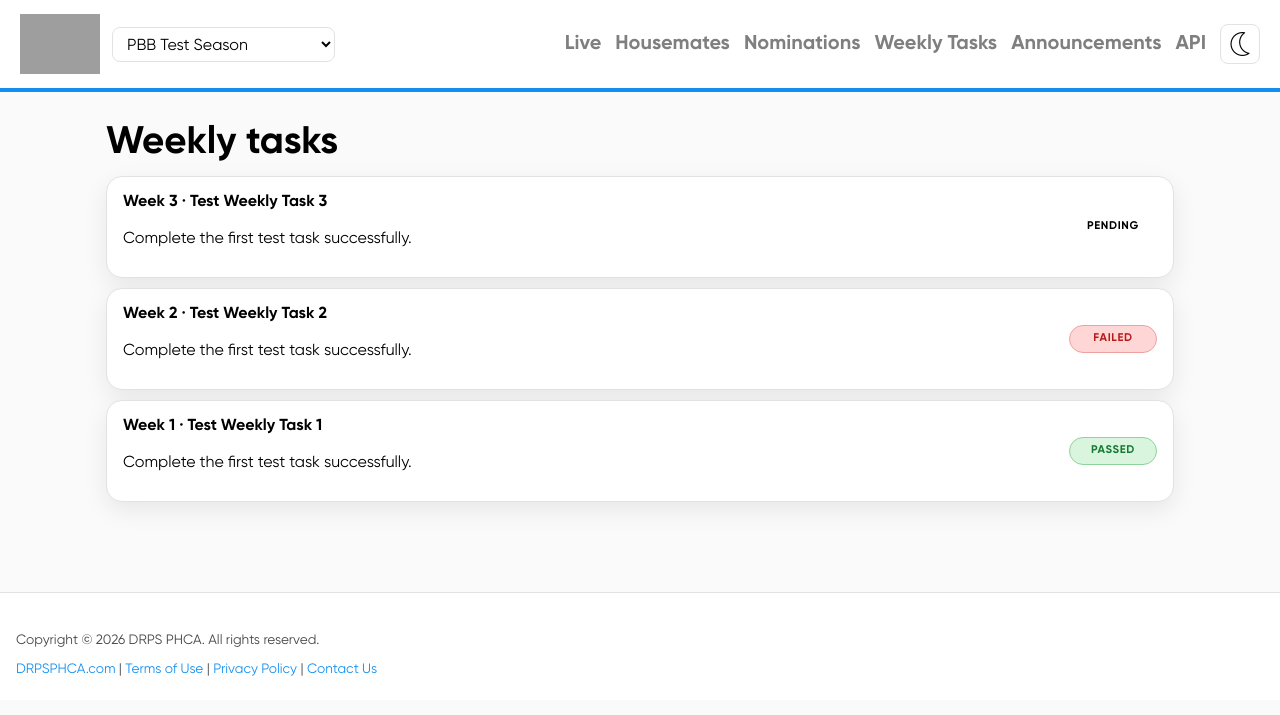
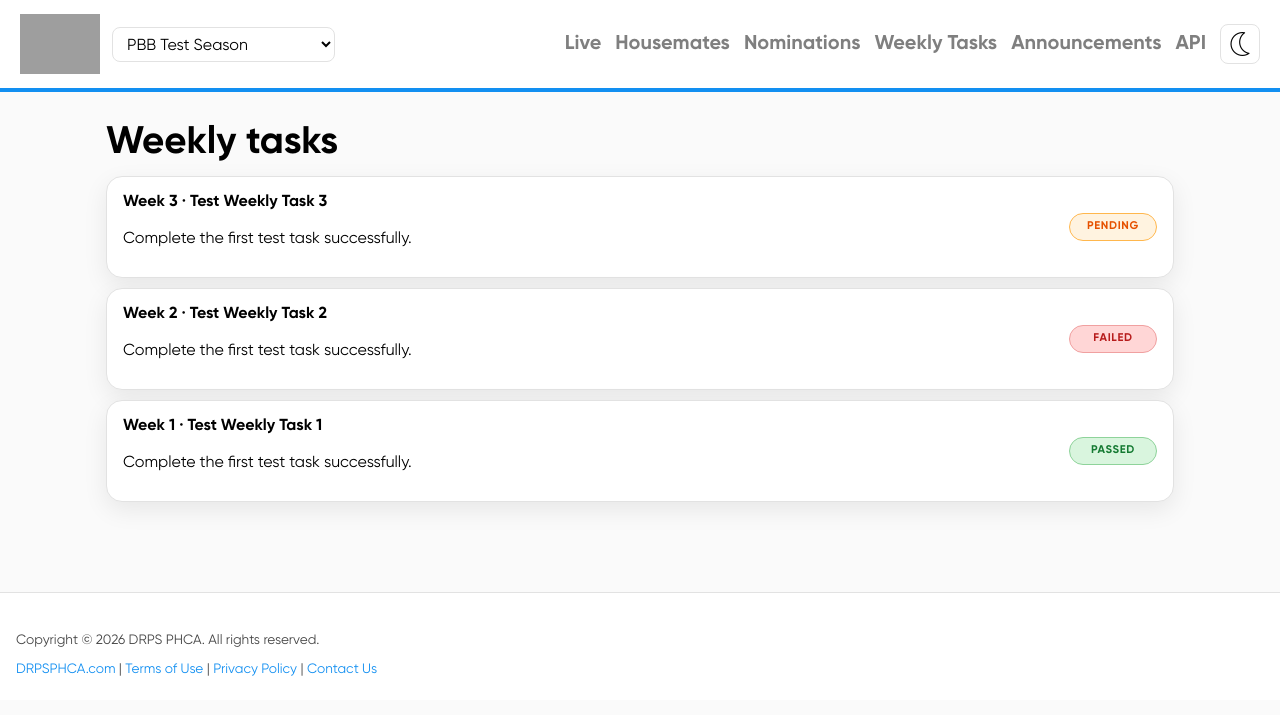
Before and after one commit to drpsphca/PHCASite-PBBUpdates, a Jekyll site: the page built from seasons/test/tasks.md, in a window 1280 px wide. Shown: the top 715 px of the page. Built offline with Jekyll 4.4.1, drawn with Linux system fonts in a browser that asks for light colours; grey boxes are pictures that could not be loaded.

Commit message:
20261014-04

```diff
--- a/assets/css/style.css
+++ b/assets/css/style.css
@@ -375,6 +375,16 @@ html[data-theme="dark"] .mobile-nav a:hover,
 html[data-theme="dark"] .mobile-nav a[aria-current="page"] {
   color: #ffffff;
 }
+html[data-theme="dark"] .badge-pending {
+  background: #2b1a06;
+  color: #ff9800;
+  border-color: #e65100;
+}
+html[data-theme="light"] .badge-pending {
+  background: #fff3e0;
+  color: #e65100;
+  border-color: #ffb74d;
+}
 
 .table-wrap { overflow-x: auto; }
 table { width: 100%; border-collapse: collapse; }
```
